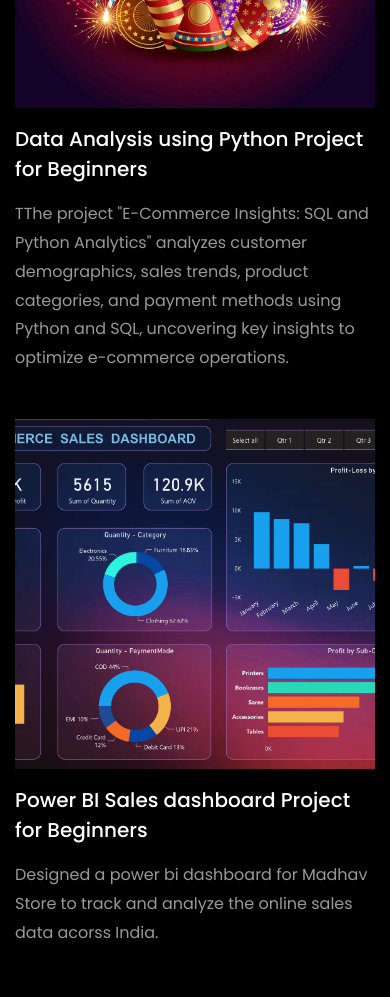
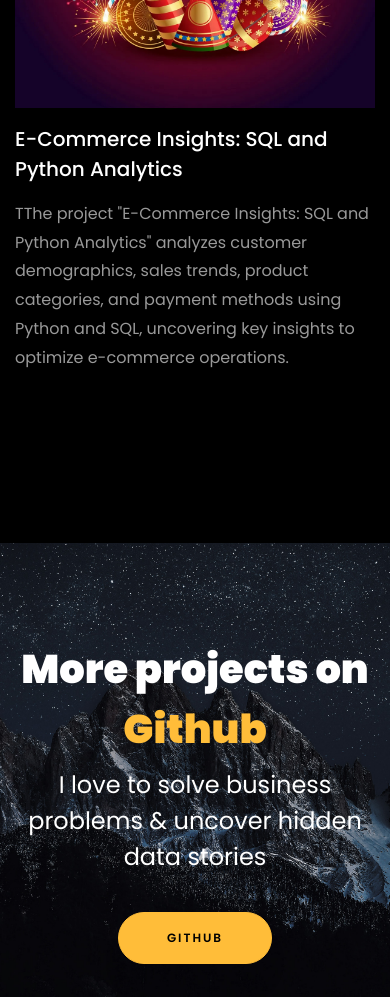
Before and after one commit to shibu202001/shibu202001.github.io, a plain HTML site: page index.html in a window 390 px wide. Shown: the part 5180-6177 px from the top of the page. Drawn offline with nearby package versions, Linux system fonts and the light colour scheme; files that its build step writes are made by us from their sources; files whose address does not match are found by name.

Commit message:
Update index.html

```diff
--- a/index.html
+++ b/index.html
@@ -434,14 +434,14 @@
               </a>
               <div class="text mt-3 float-right d-block">
 
-                <h3 class="heading"><a href="https://github.com/rishabhnmishra/Python_Diwali_Sales_Analysis/blob/main/Diwali_Sales_Analysis.ipynb">Data Analysis using Python Project for Beginners</a></h3>
+                <h3 class="heading"><a href="https://github.com/rishabhnmishra/Python_Diwali_Sales_Analysis/blob/main/Diwali_Sales_Analysis.ipynb">E-Commerce Insights: SQL and Python Analytics</a></h3>
                 <p>TThe project "E-Commerce Insights: SQL and Python Analytics" analyzes customer demographics, sales trends, product categories, and payment methods using Python and SQL, uncovering key insights to optimize e-commerce operations.</p>
               </div>
             </div>
           </div>
 
 
-          <div class="col-md-4 d-flex ftco-animate">
+<!--           <div class="col-md-4 d-flex ftco-animate">
           	<div class="blog-entry">
               <a href="https://github.com/rishabhnmishra/Madhav_Store_Analysis_PowerBI/blob/main/Madhav%20Store%20dashboard.jpg" class="block-20 zoom-effect" style="background-image: url('images/proj_3.jpg');">
               </a>
@@ -451,13 +451,13 @@
                 <p>Designed a power bi dashboard for Madhav Store to track and analyze the online sales data acorss India.</p>
               </div>
             </div>
-          </div>
+          </div> -->
         </div>
 	<br>
 
 		<!-- added justify-content-center to center align the last two projects -->
 
-		<div class="row d-flex justify-content-center">
+<!-- 		<div class="row d-flex justify-content-center">
 			<div class="col-md-4 d-flex ftco-animate">
 				<div class="blog-entry justify-content-end">
 				<a href="https://github.com/rishabhnmishra/sales_forecasting/tree/main" class="block-20 zoom-effect" style="background-image: url('images/proj_4.jpg');">
@@ -468,10 +468,10 @@
 				  <p>Used multiple machine learning models to forecast sales (retail store) and performed time series analysis.</p>
 				</div>
 			  </div>
-			</div>
+			</div> -->
 
 
- 			<div class="col-md-4 d-flex ftco-animate">
+<!--  			<div class="col-md-4 d-flex ftco-animate">
 				<div class="blog-entry justify-content-end">
 				<a href="https://github.com/rishabhnmishra/customer_segmentation/blob/main/Customer_Segmentation-final.ipynb" class="block-20 zoom-effect" style="background-image: url('images/proj_5.jpg');">
 				</a>
@@ -481,7 +481,7 @@
 				  <p>Developed a ML model to give various recommendations of financial products &amp; services on target customer groups.</p>
 				</div>
 			  </div>
-			</div>
+			</div>   -->
 
 		 </div>
 	  </div>
```
